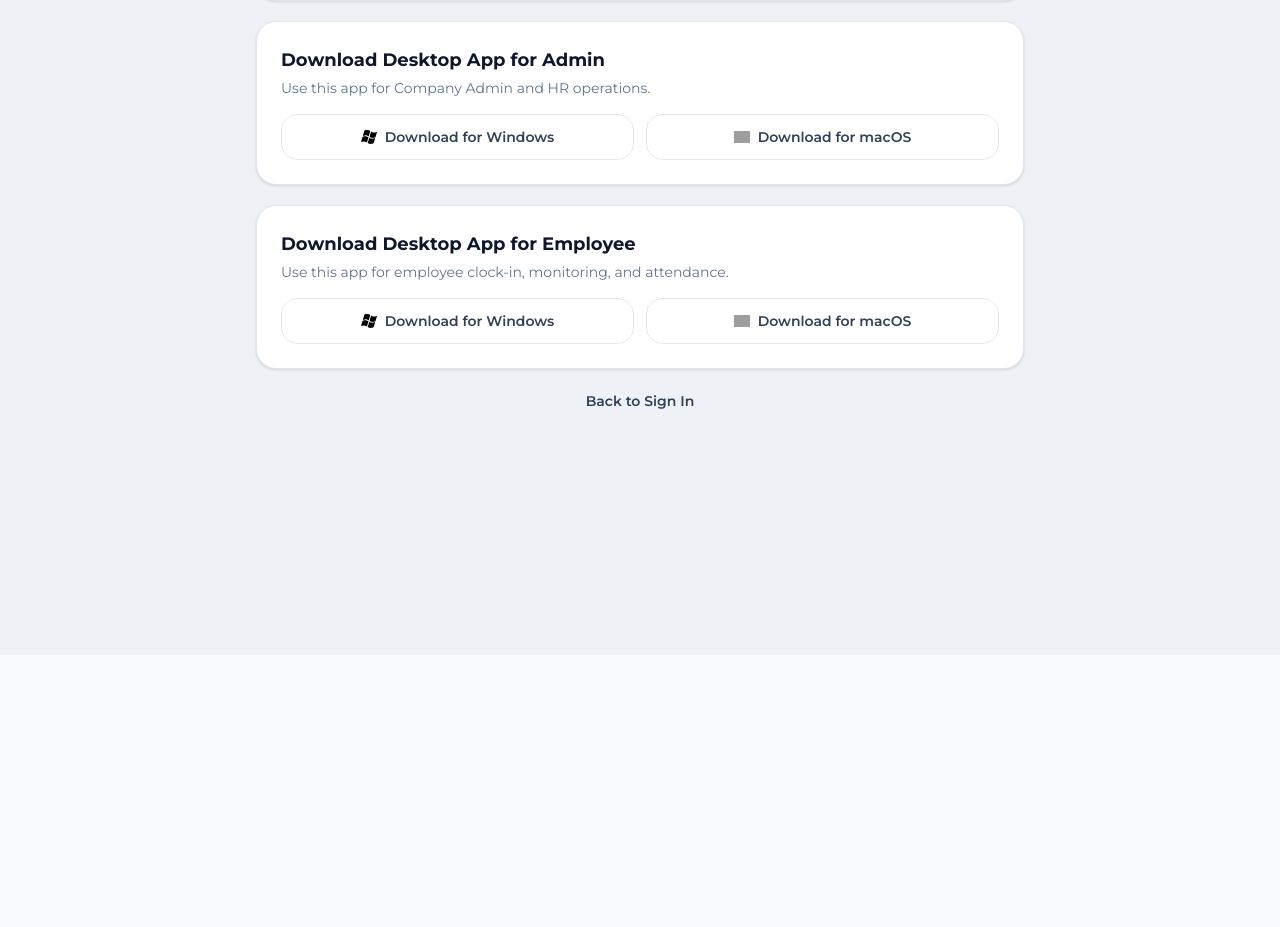
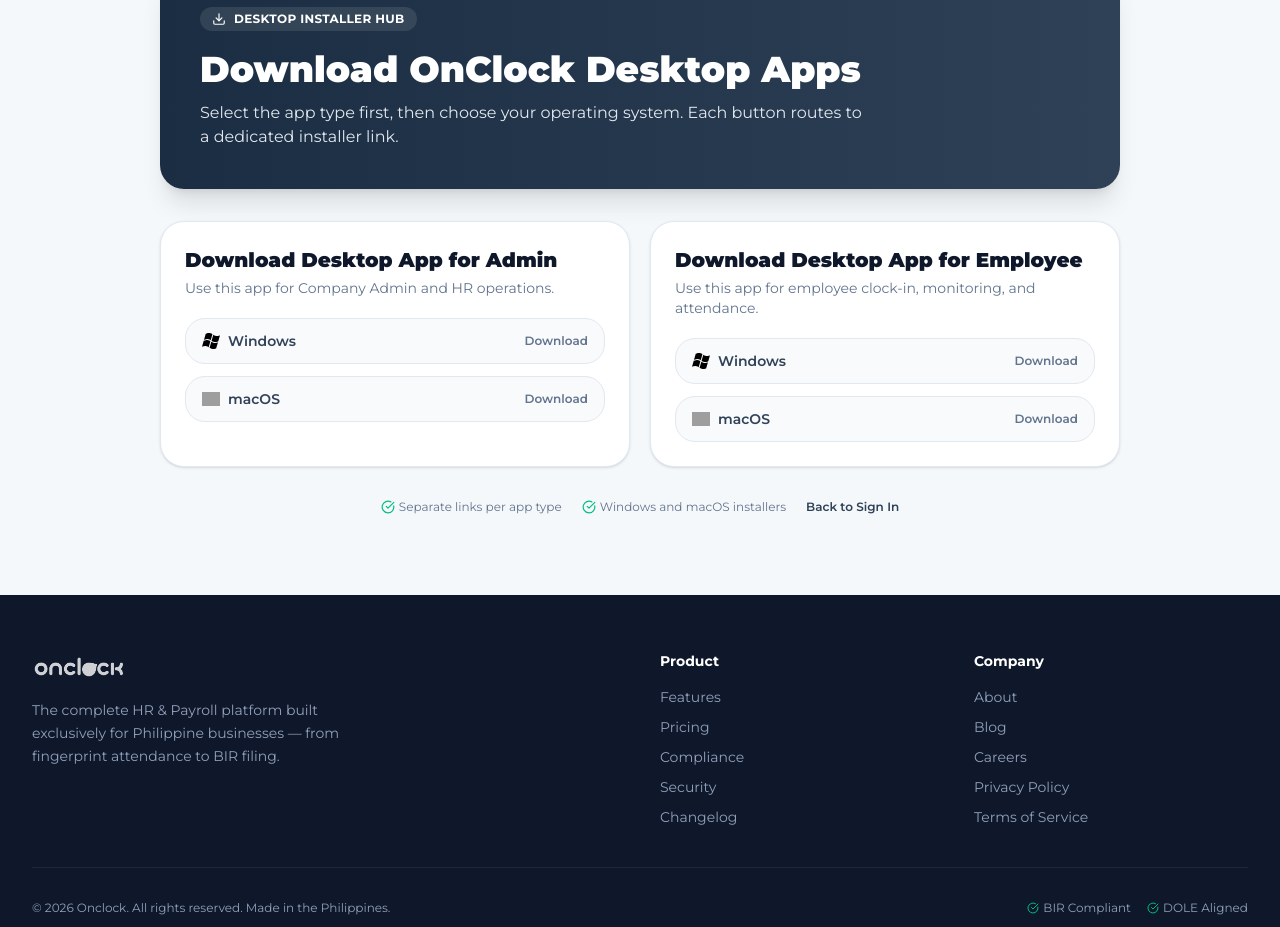
Before and after one commit to JepoyG0225/onnclock, a Next.js app: page /download in a window 1280 px wide. Shown: the part 145-1072 px from the top of the page. Before the commit the page ends 800 px from the top, so only its background shows below. Built offline with nearby package versions, Linux system fonts and the light colour scheme; grey boxes are pictures that could not be loaded.

Commit message:
Modernize download page and lock employee desktop UI mode

```diff
--- a/src/app/download/page.tsx
+++ b/src/app/download/page.tsx
@@ -1,6 +1,8 @@
 import { Metadata } from 'next'
 import Image from 'next/image'
 import Link from 'next/link'
+import { CheckCircle, Download } from 'lucide-react'
+import { LandingNav } from '@/app/(landing)/landing-nav'
 
 export const metadata: Metadata = {
   title: 'Download OnClock Desktop Apps',
@@ -29,38 +31,91 @@
 
 export default function DownloadPage() {
   return (
-    <div className="min-h-screen bg-[#eef2f7] py-10 px-4">
-      <div className="max-w-3xl mx-auto space-y-5">
-        <div className="bg-white rounded-2xl shadow-sm border border-slate-200 p-6">
-          <h1 className="text-2xl font-black text-slate-900">OnClock Desktop Downloads</h1>
-          <p className="text-sm text-slate-500 mt-1">Choose your account type, then choose your device platform.</p>
-        </div>
+    <div className="min-h-screen bg-[#f5f8fb]">
+      <LandingNav />
 
+      <main className="pt-28 pb-20">
+        <div className="max-w-5xl mx-auto px-4 sm:px-6 lg:px-8 space-y-8">
+          <section className="rounded-3xl bg-gradient-to-r from-[#1A2D42] to-[#2E4156] px-6 py-10 sm:px-10 text-white shadow-xl">
+            <p className="inline-flex items-center gap-2 rounded-full bg-white/10 px-3 py-1 text-xs font-bold uppercase tracking-wide">
+              <Download className="w-3.5 h-3.5" />
+              Desktop Installer Hub
+            </p>
+            <h1 className="mt-4 text-3xl sm:text-4xl font-black">Download OnClock Desktop Apps</h1>
+            <p className="mt-3 text-sm sm:text-base text-slate-200 max-w-2xl">
+              Select the app type first, then choose your operating system. Each button routes to a dedicated installer link.
+            </p>
+          </section>
+
+          <section className="grid gap-5 md:grid-cols-2">
             {sections.map((section) => (
-          <section key={section.id} id={section.id} className="bg-white rounded-2xl shadow-sm border border-slate-200 p-6">
-            <h2 className="text-lg font-bold text-slate-900">{section.title}</h2>
-            <p className="text-sm text-slate-500 mt-1">{section.subtitle}</p>
-            <div className="grid grid-cols-1 sm:grid-cols-2 gap-3 mt-4">
+              <article key={section.id} id={section.id} className="rounded-3xl border border-slate-200 bg-white p-6 shadow-sm">
+                <h2 className="text-xl font-black text-slate-900">{section.title}</h2>
+                <p className="mt-1 text-sm text-slate-500">{section.subtitle}</p>
+                <div className="mt-5 space-y-3">
                   {platforms.map((platform) => (
                     <a
                       key={platform.key}
                       href={`/api/desktop-app/download/${section.role}/${platform.key}`}
-                  className="flex items-center justify-center gap-2 rounded-xl border border-slate-200 bg-white px-4 py-3 text-sm font-semibold text-slate-700 hover:border-[#2E4156] hover:text-[#1A2D42] transition-colors"
+                      className="flex items-center justify-between rounded-2xl border border-slate-200 bg-slate-50 px-4 py-3 text-sm font-semibold text-slate-700 hover:border-[#2E4156] hover:bg-white transition-all"
                     >
-                  <Image src={platform.icon} alt={platform.label} width={16} height={16} />
-                  Download for {platform.label}
+                      <span className="inline-flex items-center gap-2">
+                        <Image src={platform.icon} alt={platform.label} width={18} height={18} />
+                        {platform.label}
+                      </span>
+                      <span className="text-xs text-slate-500">Download</span>
                     </a>
                   ))}
                 </div>
+              </article>
+            ))}
           </section>
-        ))}
 
-        <div className="text-center">
-          <Link href="/login" className="text-sm font-semibold text-[#2E4156] hover:underline">
+          <div className="flex flex-wrap items-center justify-center gap-5 text-xs text-slate-500">
+            <span className="inline-flex items-center gap-1"><CheckCircle className="w-3.5 h-3.5 text-emerald-500" />Separate links per app type</span>
+            <span className="inline-flex items-center gap-1"><CheckCircle className="w-3.5 h-3.5 text-emerald-500" />Windows and macOS installers</span>
+            <Link href="/login" className="font-semibold text-[#2E4156] hover:underline">
               Back to Sign In
             </Link>
           </div>
         </div>
+      </main>
+
+      <footer className="bg-slate-900 text-slate-400 py-14">
+        <div className="max-w-7xl mx-auto px-4 sm:px-6 lg:px-8">
+          <div className="grid grid-cols-1 md:grid-cols-4 gap-10 mb-10">
+            <div className="md:col-span-2">
+              <Image src="/onclock-logo.png" alt="Onclock" width={120} height={40} className="object-contain h-8 w-auto mb-4 brightness-0 invert opacity-80" />
+              <p className="text-sm leading-relaxed max-w-xs mb-5">
+                The complete HR & Payroll platform built exclusively for Philippine businesses — from fingerprint attendance to BIR filing.
+              </p>
+            </div>
+            <div>
+              <p className="text-white text-sm font-bold mb-4">Product</p>
+              <ul className="space-y-2.5 text-sm">
+                {['Features', 'Pricing', 'Compliance', 'Security', 'Changelog'].map((item) => (
+                  <li key={item}><a href="#" className="hover:text-white transition-colors">{item}</a></li>
+                ))}
+              </ul>
+            </div>
+            <div>
+              <p className="text-white text-sm font-bold mb-4">Company</p>
+              <ul className="space-y-2.5 text-sm">
+                {['About', 'Blog', 'Careers', 'Privacy Policy', 'Terms of Service'].map((item) => (
+                  <li key={item}><a href="#" className="hover:text-white transition-colors">{item}</a></li>
+                ))}
+              </ul>
+            </div>
+          </div>
+          <div className="border-t border-slate-800 pt-8 flex flex-col sm:flex-row items-center justify-between gap-4 text-xs">
+            <p>© 2026 Onclock. All rights reserved. Made in the Philippines.</p>
+            <div className="flex gap-4">
+              <span className="flex items-center gap-1"><CheckCircle className="w-3 h-3 text-emerald-500" />BIR Compliant</span>
+              <span className="flex items-center gap-1"><CheckCircle className="w-3 h-3 text-emerald-500" />DOLE Aligned</span>
+            </div>
+          </div>
+        </div>
+      </footer>
     </div>
   )
 }
```
Also changed, not shown: 1 other file (tests, documents, lock files or other folders). Lines whose indentation alone changed are shown as unchanged.
